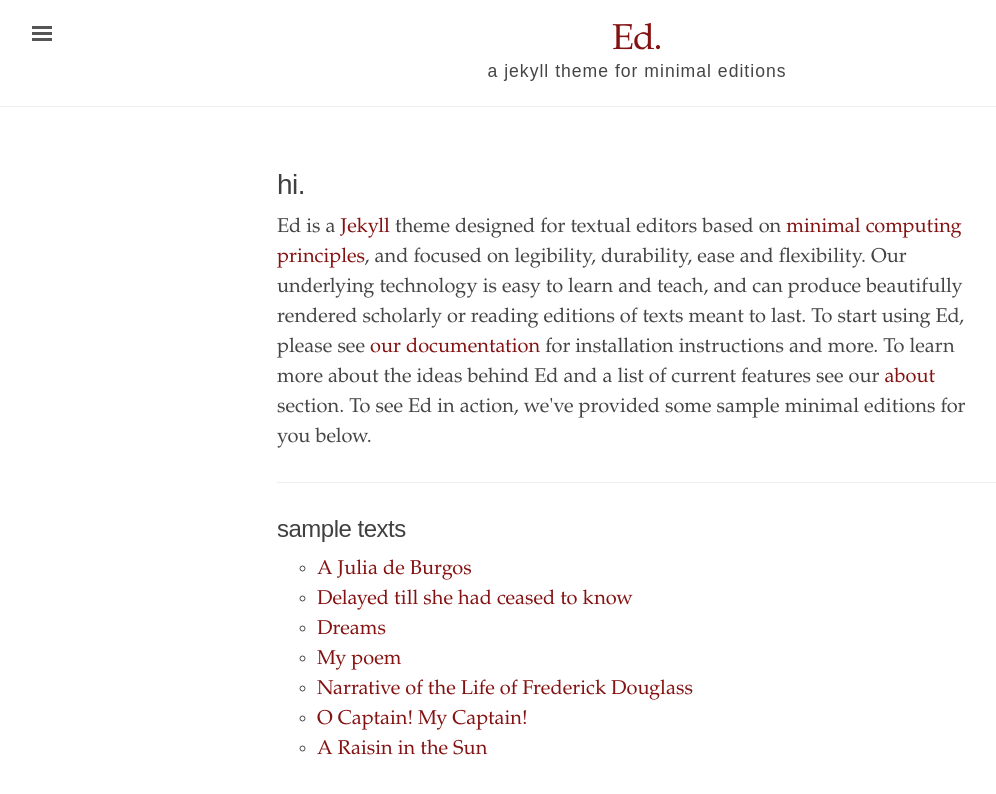
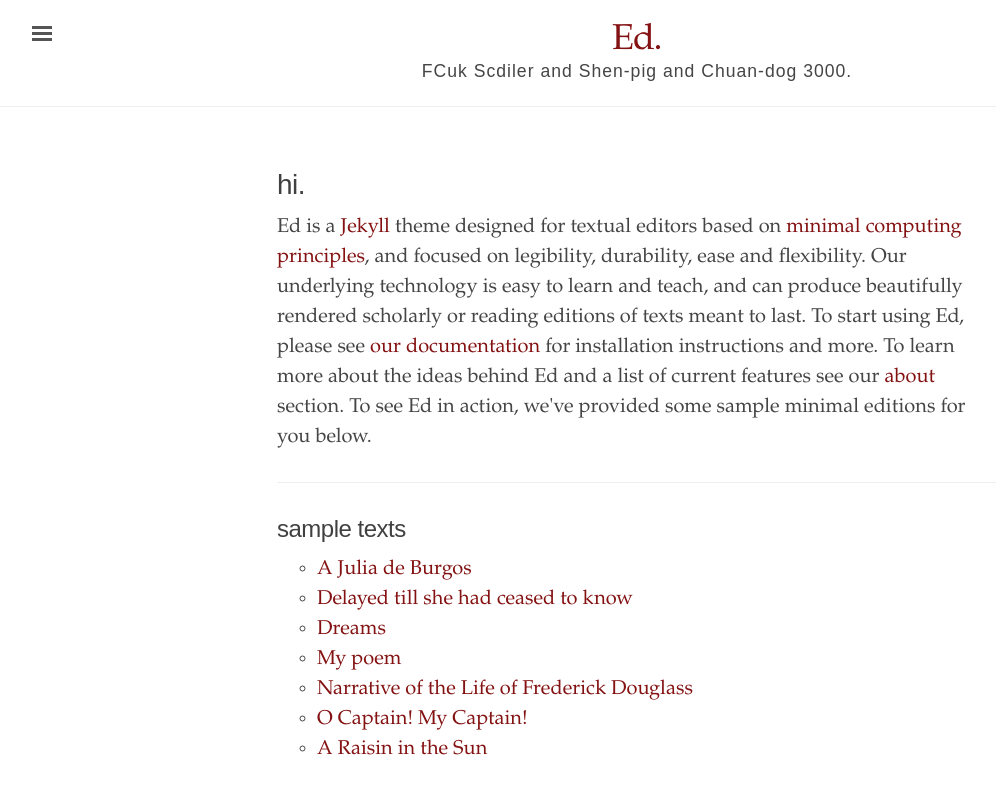
Before and after one commit to FUCengers/FUCengers.github.io, a Jekyll site: the page built from index.html, in a window 1280 px wide. Shown: the top 794 px of the page, without its empty margins (3-999 px from the left). Built offline with Jekyll 4.4.1, drawn with Linux system fonts in a browser that asks for light colours.

Commit message:
Update _config.yml

```diff
--- a/_config.yml
+++ b/_config.yml
@@ -2,7 +2,7 @@
 
 # Setup
 title:               Ed.
-tagline:             'a jekyll theme for minimal editions'
+tagline:             'FCuk Scdiler and Shen-pig and Chuan-dog 3000.'
 description:         'Ed is a Jekyll theme designed for textual editors based on minimal computing principles, and focused on legibility and flexibility.'
 url:                 'https://fucengers.github.io'
 baseurl:             '/'
```
